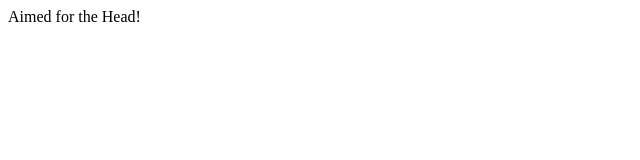
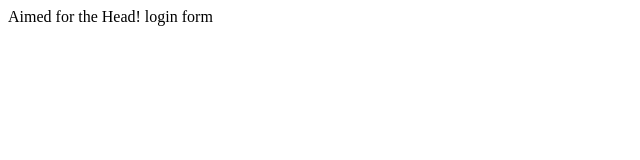
Before and after one commit to ye-zs/tutorial1, a plain HTML site: page index.html in a window 1280 px wide. Shown: the full height of the page, 0-640 px from the left. Drawn offline with Linux system fonts and the light colour scheme.

Commit message:
login form

```diff
--- /dev/null
+++ b/dir2/app2.js
@@ -0,0 +1 @@
+console.log('the2')
--- a/index.html
+++ b/index.html
@@ -4,5 +4,6 @@
   </head>
   <body>
     Aimed for the Head!
+    login form
   </body>
 </html>
```
Also changed, not shown: login.html (added, +1 -0 lines), log.txt (added).
